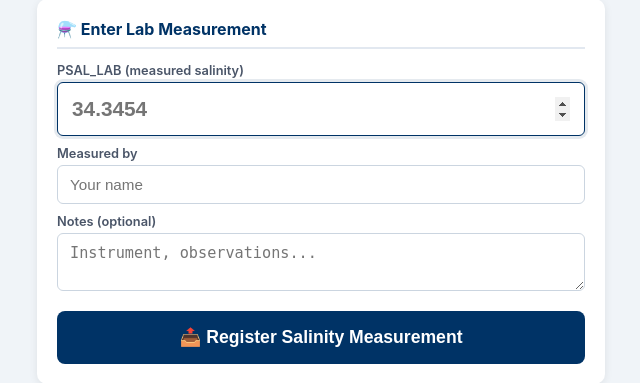
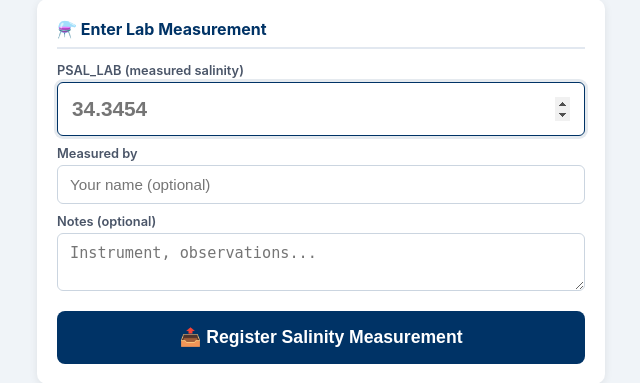
Before and after one commit to sebastianmenze/imr-salinity-sample-server, a FastAPI app: template app/templates/measure.html in a window 1280 px wide. Shown: the part 325-708 px from the top of the page, without its empty margins (319-959 px from the left). Run offline with FastAPI, Linux system fonts and the light colour scheme; the template is opened without the code that fills it, so the values that code supplies are empty.

Commit message:
feat: make measured_by field optional in lab measurement form
https://claude.ai/code/session_01ALLAsAjGCtzkSxSQbCoFSV

```diff
--- a/app/routers/measure.py
+++ b/app/routers/measure.py
@@ -41,7 +41,7 @@ async def submit_measurement(
     request: Request,
     sample_id: uuid.UUID,
     psal_lab: float = Form(...),
-    measured_by: str = Form(...),
+    measured_by: Optional[str] = Form(None),
     notes: Optional[str] = Form(None),
     db: Session = Depends(get_db),
 ):
--- a/app/templates/measure.html
+++ b/app/templates/measure.html
@@ -83,7 +83,7 @@
                required autofocus>
 
         <label>Measured by</label>
-        <input type="text" name="measured_by" placeholder="Your name" required>
+        <input type="text" name="measured_by" placeholder="Your name (optional)">
 
         <label>Notes (optional)</label>
         <textarea name="notes" rows="2" placeholder="Instrument, observations..."></textarea>
```
